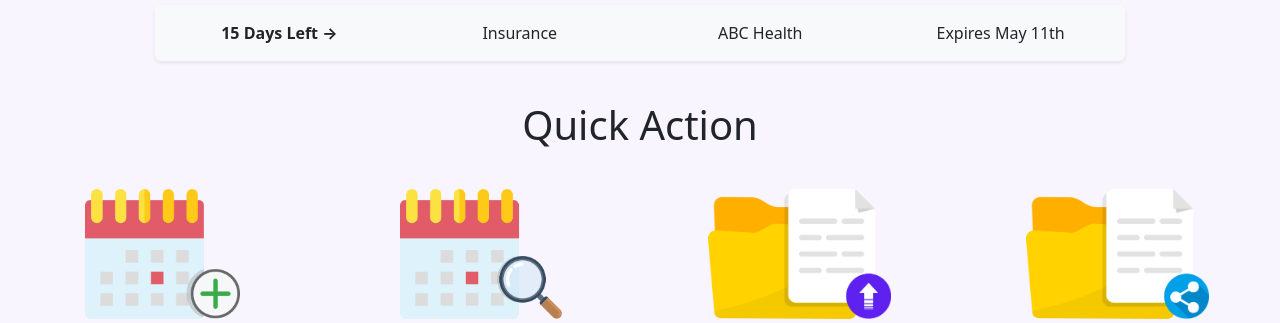
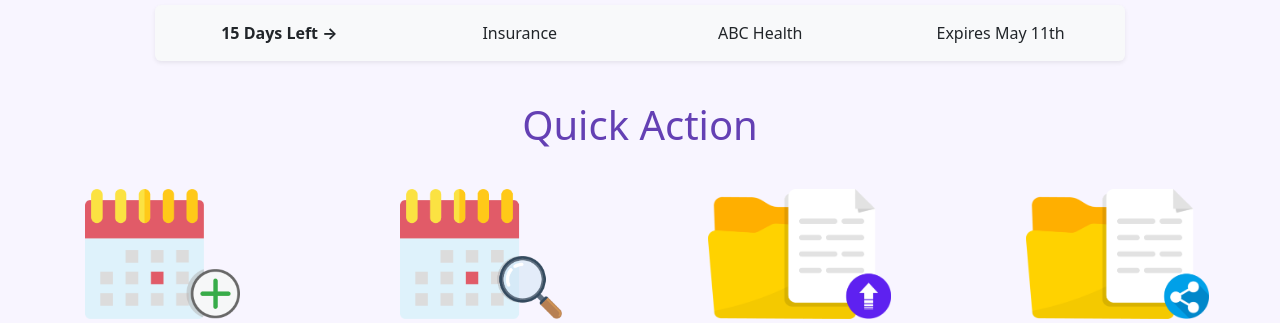
Before and after one commit to olalozyk/3403GroupProject, a Flask app: page /dashboard in a window 1280 px wide. Shown: the part 746-1069 px from the top of the page. Run offline with Flask 3, Linux system fonts and the light colour scheme; some libraries are stand-ins or nearby versions.

Commit message:
Update font color

```diff
--- a/app/static/styles.css
+++ b/app/static/styles.css
@@ -169,6 +169,7 @@ h1.h1-title {
 }
 h1.action-h1 {
   margin-top: 40px;
+  color: #6440B4;
 }
 .action .col-md-3 p {
   font-size: 16px;
```
